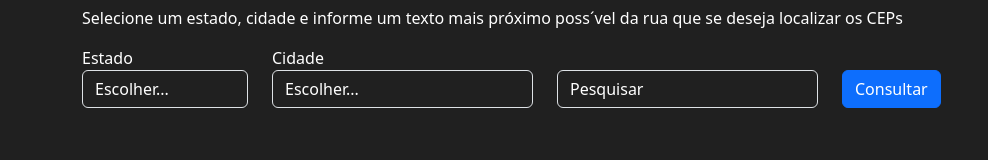
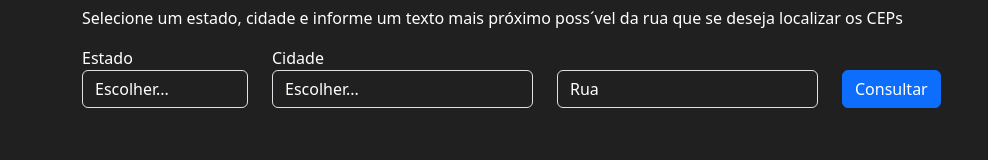
Before and after one commit to cassiorangel/zup-dev, an Angular app: page /lugares in a window 1280 px wide. Shown: the part 129-289 px from the top of the page, without its empty margins (0-988 px from the left). Built offline with nearby package versions, Linux system fonts and the light colour scheme.

Commit message:
altera texto

```diff
--- a/src/app/endereco/lugares/lugares.component.html
+++ b/src/app/endereco/lugares/lugares.component.html
@@ -28,7 +28,7 @@
             </div>
             <div class="form-group col-3 col-md-3">
                 <label class="campos" for="inputlogradouro"></label>
-                <input type="text" formControlName="logradouro" class="form-control" placeholder="Pesquisar" />
+                <input type="text" formControlName="logradouro" class="form-control" placeholder="Rua" />
             </div>
 
             <div class="form-group col-3 col-md-3">
```
